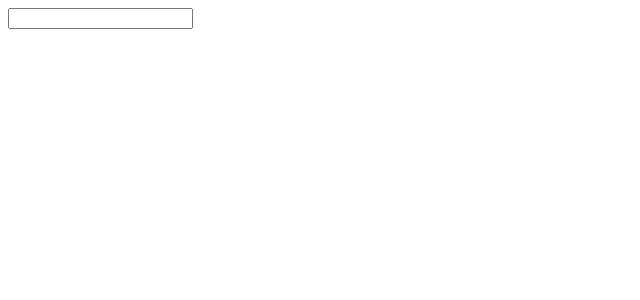
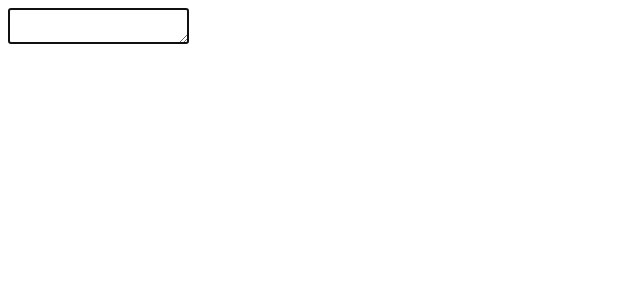
Before and after one commit to kynoh44/modern-react-with-redux-2023, a React (Create React App) app in the folder jsx/: page / in a window 1280 px wide. Shown: the top 300 px of the page, without its empty margins (0-640 px from the left). Built offline with nearby package versions, Linux system fonts and the light colour scheme.

Commit message:
HTML to JSX rule #3

```diff
--- a/jsx/src/index.js
+++ b/jsx/src/index.js
@@ -11,7 +11,8 @@ const root = ReactDOM.createRoot(el);
 
 /* 4) Create a component */
 function App() {
-	return <input maxLength={5} />;
+	return <textarea autoFocus />;	// Value of prop autoFocus is true
+	//return <textarea autoFocus={false} />;	// Value of prop autoFocus is false
 }
 
 /* 5) Show the component on the screen */
```
